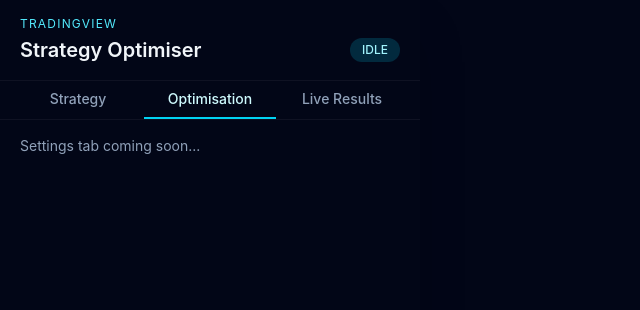
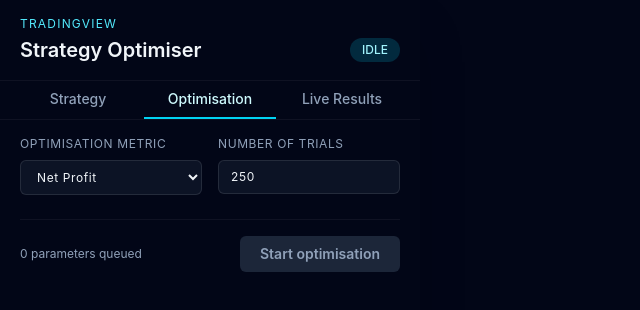
Before and after one commit to PatrykBr/Tradingview-Optimiser, a React (Vite) app in the folder extension/: page / in a window 1280 px wide. Both pictures are taken after a click on the button "Optimisation". Shown: the top 310 px of the page, without its empty margins (0-640 px from the left). Built offline with nearby package versions, Linux system fonts and the light colour scheme.

Commit message:
Add SettingsTab component for optimisation configuratio

```diff
--- a/extension/src/popup/App.tsx
+++ b/extension/src/popup/App.tsx
@@ -2,6 +2,7 @@
 import "./index.css";
 import TabsNav from "./components/TabsNav";
 import StrategyTab from "./components/StrategyTab";
+import SettingsTab from "./components/SettingsTab";
 
 type TabId = "parameters" | "settings" | "results";
 
@@ -24,7 +25,7 @@
 
       <main className="h-[420px] overflow-y-auto px-5 pt-4 pb-6">
         {activeTab === "parameters" && <StrategyTab />}
-        {activeTab === "settings" && <div className="text-sm text-slate-400">Settings tab coming soon...</div>}
+        {activeTab === "settings" && <SettingsTab />}
         {activeTab === "results" && <div className="text-sm text-slate-400">Results tab coming soon...</div>}
       </main>
     </div>
--- /dev/null
+++ b/extension/src/popup/components/SettingsTab.tsx
@@ -0,0 +1,38 @@
+function SettingsTab() {
+  return (
+    <section className="space-y-6 text-sm">
+      <div className="grid grid-cols-2 gap-4">
+        <label className="flex flex-col gap-2 text-xs tracking-wider text-slate-400 uppercase">
+          <span>Optimisation metric</span>
+          <select className="bg-night-800/80 w-full rounded-md border border-white/10 px-3 py-2 text-slate-100 focus:border-cyan-400 focus:outline-none">
+            <option value="net-profit">Net Profit</option>
+            <option value="profit-factor">Profit Factor</option>
+          </select>
+        </label>
+        <label className="flex flex-col gap-2 text-xs tracking-wider text-slate-400 uppercase">
+          <span>Number of trials</span>
+          <input
+            type="number"
+            min={10}
+            max={2000}
+            defaultValue={250}
+            className="bg-night-800/80 w-full rounded-md border border-white/10 px-3 py-2 text-slate-100 focus:border-cyan-400 focus:outline-none"
+          />
+        </label>
+      </div>
+
+      <div className="flex items-center justify-between border-t border-white/5 pt-4 text-xs text-slate-400">
+        <span>0 parameters queued</span>
+        <button
+          type="button"
+          disabled
+          className="text-night-900 rounded-md bg-slate-600/40 px-5 py-2 text-sm font-semibold disabled:cursor-not-allowed disabled:text-slate-400"
+        >
+          Start optimisation
+        </button>
+      </div>
+    </section>
+  );
+}
+
+export default SettingsTab;
```
